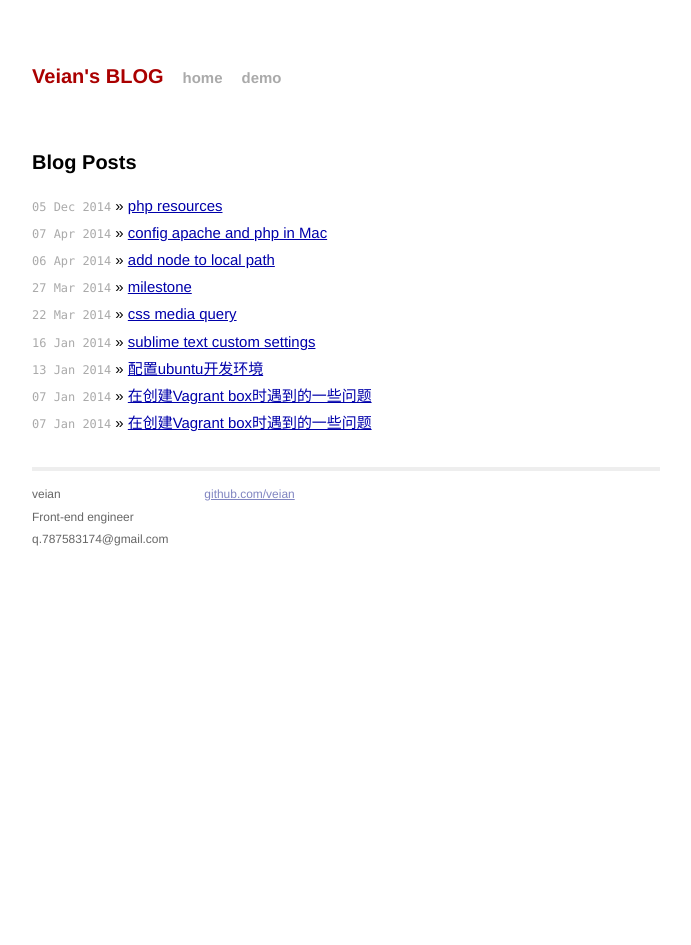
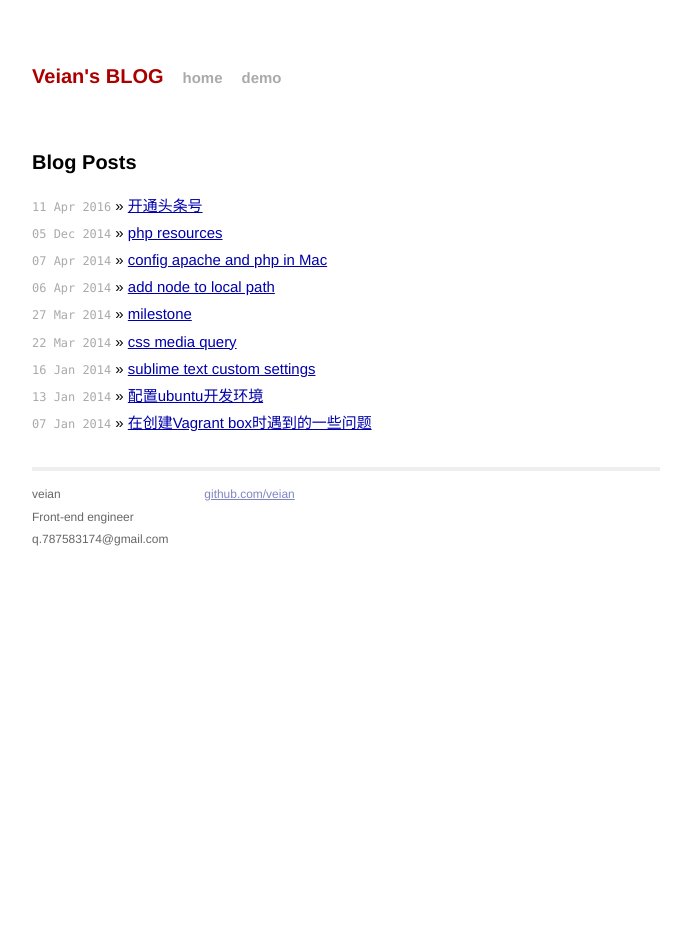
Before and after one commit to veian/veian.github.io, a Jekyll site: the page built from index.html, in a window 1280 px wide. Shown: the whole page, without its empty margins (294-985 px from the left). Built offline with Jekyll 4.4.1, drawn with Linux system fonts in a browser that asks for light colours; Markdown is read by kramdown in place of the engine named in the settings; comment, search, counter and statistics services are not loaded.

Commit message:
Update 2016-04-11-for-toutiao.md

```diff
--- a/_posts/2016-04-11-for-toutiao.md
+++ b/_posts/2016-04-11-for-toutiao.md
@@ -1,10 +1,10 @@
 ---
 layout: post
-title:  "在创建Vagrant box时遇到的一些问题"
-date: 2014-01-07 22:27:46
-description: "在创建Vagrant box时遇到的一些问题"
+title:  "开通头条号"
+date: 2016-04-11 17:29:26
+description: "开通头条号"
 categories: tools
-tags: [vagrant]
+tags: []
 
 develop: false
 ---
```
